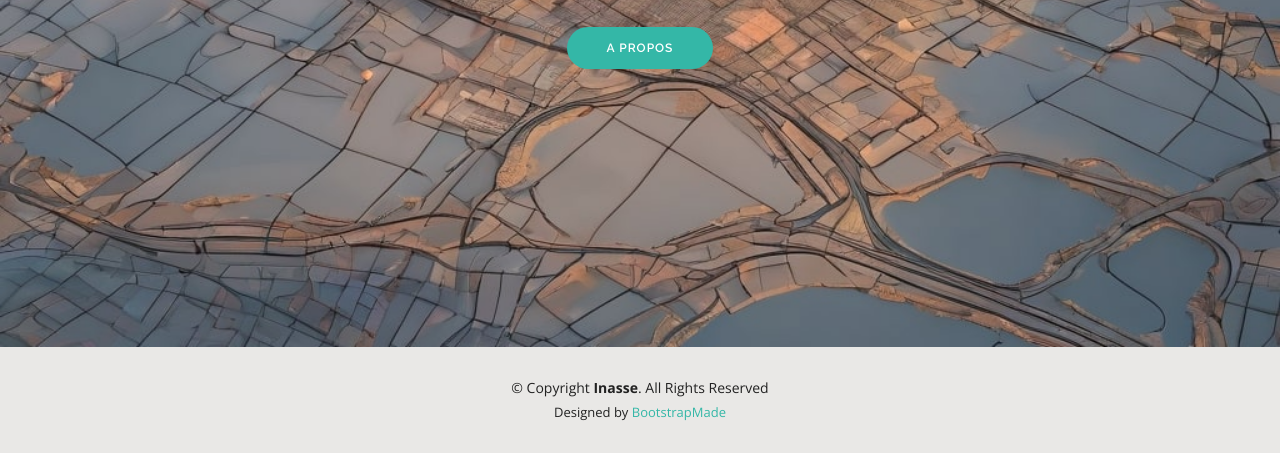
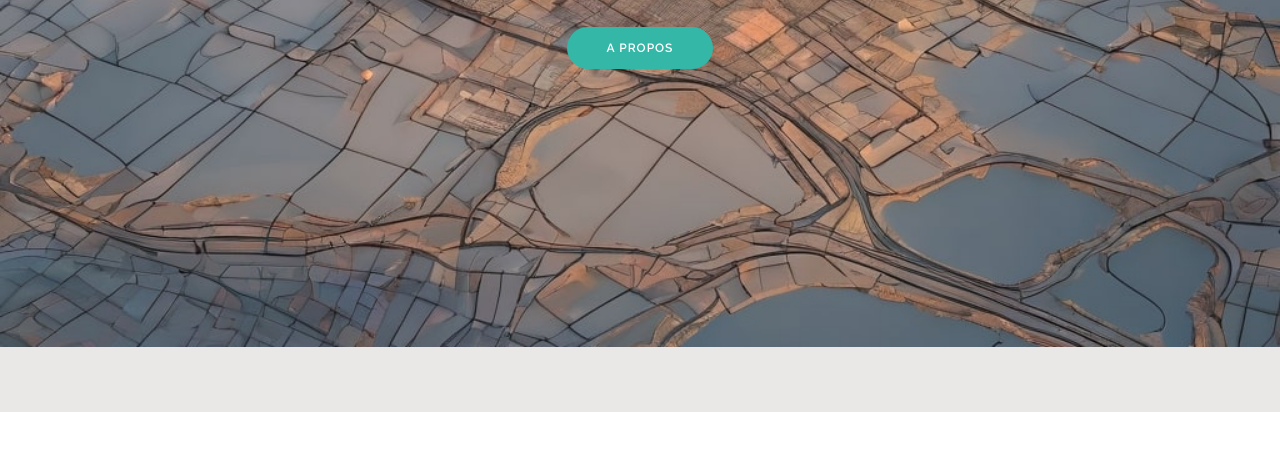
Before and after one commit to inasseabb/EL-ABBADICV, a plain HTML site: page index.html in a window 1280 px wide. Shown: the part 453-906 px from the top of the page. After the commit the page ends 865 px from the top, so only its background shows below. Drawn offline with nearby package versions, Linux system fonts and the light colour scheme.

Commit message:
Update index.html

```diff
--- a/index.html
+++ b/index.html
@@ -81,14 +81,12 @@
   <footer id="footer">
     <div class="container">
       <div class="copyright">
-        &copy; Copyright <strong><span>Inasse</span></strong>. All Rights Reserved
       </div>
       <div class="credits">
         <!-- All the links in the footer should remain intact. -->
         <!-- You can delete the links only if you purchased the pro version. -->
         <!-- Licensing information: https://bootstrapmade.com/license/ -->
         <!-- Purchase the pro version with working PHP/AJAX contact form: https://bootstrapmade.com/kelly-free-bootstrap-cv-resume-html-template/ -->
-        Designed by <a href="https://bootstrapmade.com/">BootstrapMade</a>
       </div>
     </div>
   </footer><!-- End  Footer -->
```
